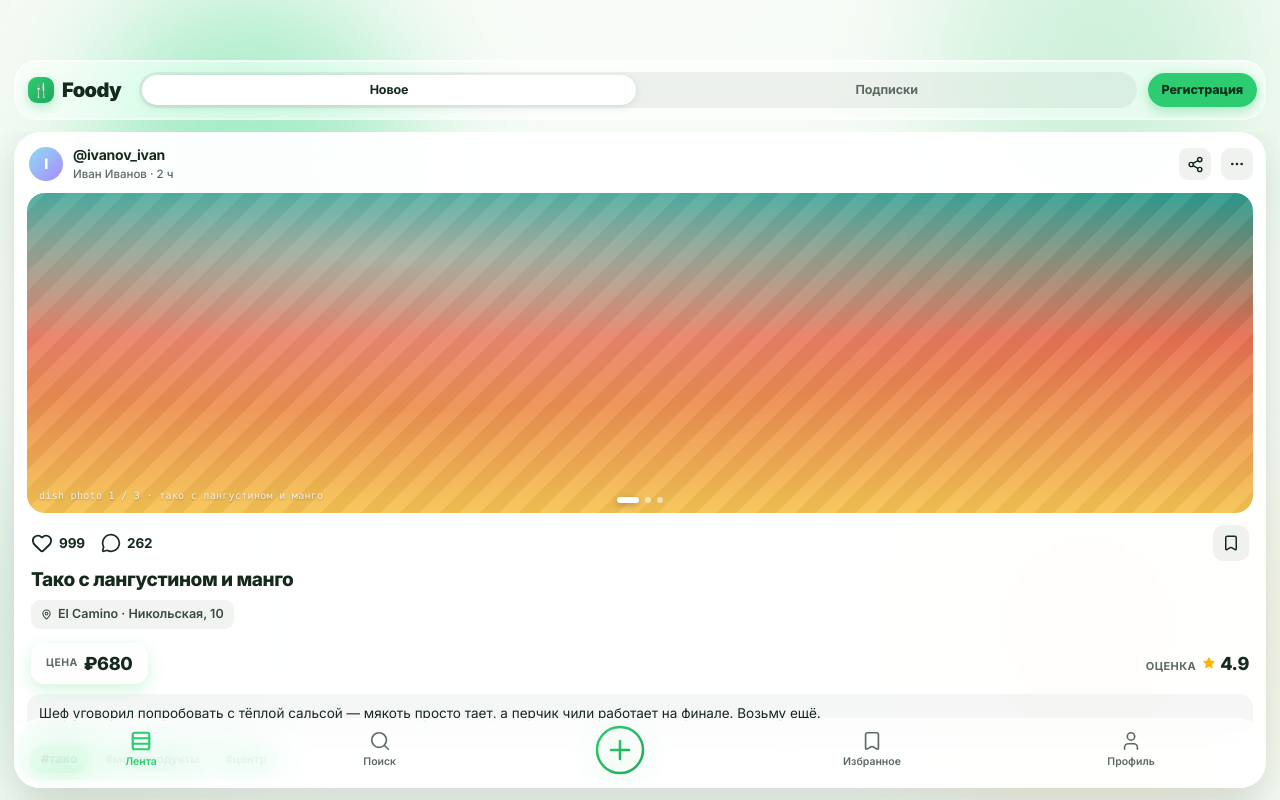
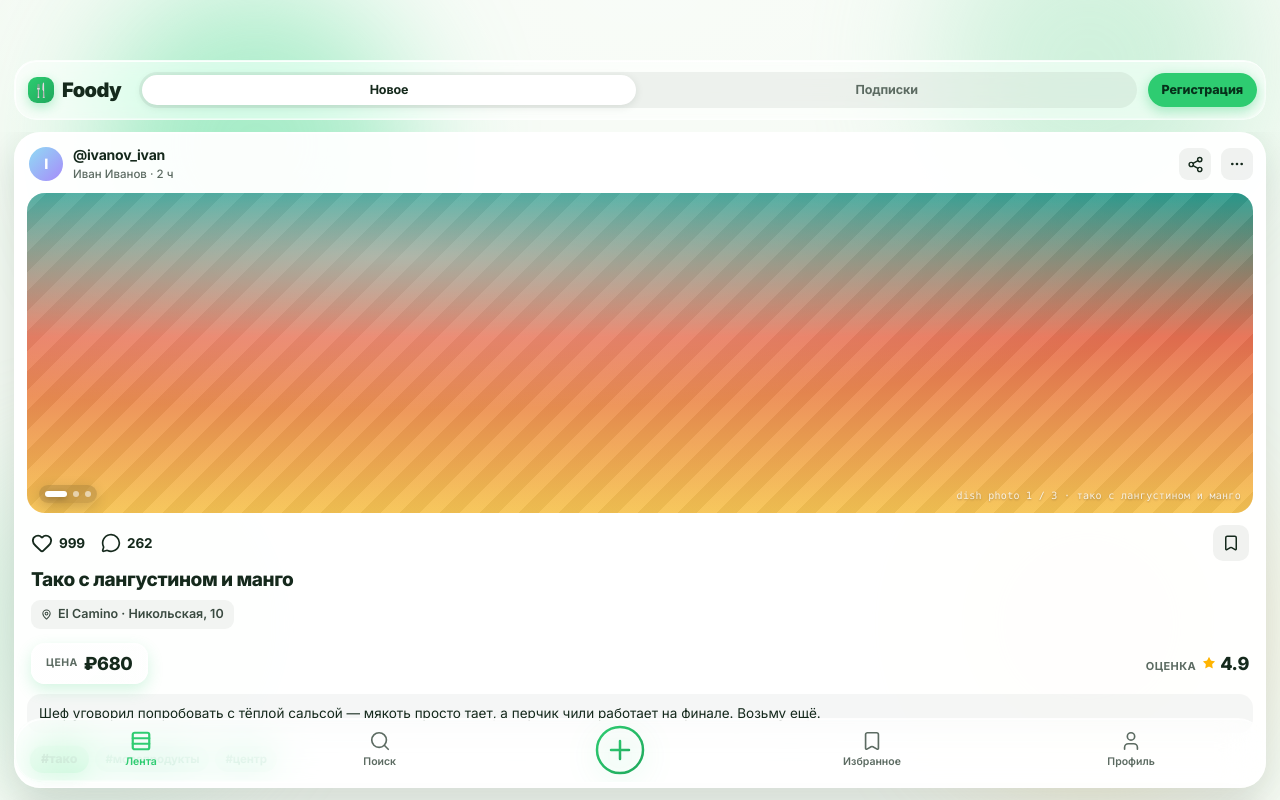
Before and after one commit to goldslugger762/foody-front, a Next.js app: page / in a window 1280 px wide. Built offline with nearby package versions, Linux system fonts and the light colour scheme.

Commit message:
изменена много чего в фото

```diff
--- a/components/feed/dish-photo.tsx
+++ b/components/feed/dish-photo.tsx
@@ -1,3 +1,5 @@
+import { cn } from "@/lib/utils";
+
 const PALETTES: ReadonlyArray<readonly [string, string, string]> = [
   ["#F6C453", "#E76F51", "#2A9D8F"],
   ["#FFB4A2", "#E5989B", "#6D597A"],
@@ -13,9 +15,15 @@ type DishPhotoProps = {
   seed: number;
   height?: number;
   label?: string;
+  labelClassName?: string;
 };
 
-export function DishPhoto({ seed, height = 360, label }: DishPhotoProps) {
+export function DishPhoto({
+  seed,
+  height = 360,
+  label,
+  labelClassName,
+}: DishPhotoProps) {
   const palette = PALETTES[seed % PALETTES.length];
   const angle = (seed * 47) % 360;
 
@@ -36,7 +44,12 @@ export function DishPhoto({ seed, height = 360, label }: DishPhotoProps) {
       />
       <div className="absolute inset-0 bg-[radial-gradient(120%_80%_at_30%_20%,rgba(255,255,255,0.35),transparent_60%)]" />
       {label && (
-        <div className="absolute bottom-2.5 left-3 font-mono text-[10px] tracking-[0.3px] text-white/85 [text-shadow:0_1px_2px_rgba(0,0,0,0.25)]">
+        <div
+          className={cn(
+            "absolute bottom-2.5 left-3 font-mono text-[10px] tracking-[0.3px] text-white/85 [text-shadow:0_1px_2px_rgba(0,0,0,0.25)]",
+            labelClassName
+          )}
+        >
           {label}
         </div>
       )}
--- a/components/feed/post-card.tsx
+++ b/components/feed/post-card.tsx
@@ -9,7 +9,13 @@ import {
   Share2,
   Star,
 } from "lucide-react";
-import { motion, useReducedMotion } from "motion/react";
+import {
+  AnimatePresence,
+  motion,
+  type PanInfo,
+  type Variants,
+  useReducedMotion,
+} from "motion/react";
 import { useState } from "react";
 
 import { DishPhoto } from "@/components/feed/dish-photo";
@@ -23,10 +29,29 @@ type PostCardProps = {
   density: Density;
 };
 
+const PHOTO_SLIDE_VARIANTS: Variants = {
+  enter: (direction: number) => ({
+    x: direction > 0 ? "100%" : "-100%",
+    opacity: 0.9,
+    scale: 0.995,
+  }),
+  center: {
+    x: 0,
+    opacity: 1,
+    scale: 1,
+  },
+  exit: (direction: number) => ({
+    x: direction > 0 ? "-100%" : "100%",
+    opacity: 0.9,
+    scale: 0.995,
+  }),
+};
+
 export function PostCard({ post, brand, density }: PostCardProps) {
   const [liked, setLiked] = useState(false);
   const [saved, setSaved] = useState(false);
   const [photoIdx, setPhotoIdx] = useState(0);
+  const [photoDirection, setPhotoDirection] = useState(1);
   const [sharePulse, setSharePulse] = useState(0);
   const [morePulse, setMorePulse] = useState(0);
   const [likePulse, setLikePulse] = useState(0);
@@ -38,6 +63,8 @@ export function PostCard({ post, brand, density }: PostCardProps) {
   const photoHeight = density === "cozy" ? 360 : 320;
   const [mainTag, ...restTags] = post.tags;
   const likeCount = post.likes + (liked ? 1 : 0);
+  const hasPhotoSlider = post.photos > 1;
+  const lastPhotoIdx = post.photos - 1;
 
   function handleLikeClick() {
     const nextLiked = !liked;
@@ -72,6 +99,43 @@ export function PostCard({ post, brand, density }: PostCardProps) {
       ...pulses,
       [tag]: (pulses[tag] ?? 0) + 1,
     }));
+  }
+
+  function goToPhoto(index: number) {
+    const nextPhotoIdx = Math.min(Math.max(index, 0), lastPhotoIdx);
+
+    if (nextPhotoIdx === photoIdx) {
+      return;
+    }
+
+    setPhotoDirection(nextPhotoIdx > photoIdx ? 1 : -1);
+    setPhotoIdx(nextPhotoIdx);
+  }
+
+  function goToPreviousPhoto() {
+    goToPhoto(photoIdx - 1);
+  }
+
+  function goToNextPhoto() {
+    goToPhoto(photoIdx + 1);
+  }
+
+  function handlePhotoDragEnd(
+    _event: MouseEvent | TouchEvent | PointerEvent,
+    info: PanInfo
+  ) {
+    if (!hasPhotoSlider) {
+      return;
+    }
+
+    const swipeOffset = info.offset.x;
+    const swipeVelocity = info.velocity.x;
+
+    if (swipeOffset < -72 || swipeVelocity < -420) {
+      goToNextPhoto();
+    } else if (swipeOffset > 72 || swipeVelocity > 420) {
+      goToPreviousPhoto();
+    }
   }
 
   return (
@@ -139,13 +203,44 @@ export function PostCard({ post, brand, density }: PostCardProps) {
         </div>
 
         <div className="relative mx-3 overflow-hidden rounded-[18px]">
-          <DishPhoto
-            seed={post.seed + photoIdx}
-            height={photoHeight}
-            label={`dish photo ${photoIdx + 1} / ${post.photos} · ${post.dish.toLowerCase()}`}
-          />
-          {post.photos > 1 && (
-            <div className="absolute right-0 bottom-2.5 left-0 flex justify-center gap-1.5">
+          <motion.div
+            drag={hasPhotoSlider ? "x" : false}
+            dragConstraints={{ left: 0, right: 0 }}
+            dragElastic={0.18}
+            dragMomentum={false}
+            onDragEnd={handlePhotoDragEnd}
+            className={cn(
+              "relative select-none overflow-hidden",
+              hasPhotoSlider && "cursor-grab active:cursor-grabbing [touch-action:pan-y]"
+            )}
+            style={{ height: photoHeight }}
+          >
+            <AnimatePresence initial={false} custom={photoDirection}>
+              <motion.div
+                key={photoIdx}
+                custom={photoDirection}
+                variants={PHOTO_SLIDE_VARIANTS}
+                initial={shouldReduceMotion ? false : "enter"}
+                animate="center"
+                exit={shouldReduceMotion ? undefined : "exit"}
+                transition={{ duration: 0.34, ease: [0.22, 1, 0.36, 1] }}
+                className="absolute inset-0"
+              >
+                <DishPhoto
+                  seed={post.seed + photoIdx}
+                  height={photoHeight}
+                  label={`dish photo ${photoIdx + 1} / ${post.photos} · ${post.dish.toLowerCase()}`}
+                  labelClassName={
+                    hasPhotoSlider
+                      ? "right-3 left-auto max-w-[calc(100%-6.75rem)] overflow-hidden text-right text-ellipsis whitespace-nowrap"
+                      : undefined
+                  }
+                />
+              </motion.div>
+            </AnimatePresence>
+          </motion.div>
+          {hasPhotoSlider && (
+            <div className="absolute bottom-2.5 left-3 flex justify-start gap-1.5 rounded-full bg-black/15 p-1.5 shadow-[0_4px_14px_rgba(0,0,0,0.16)] backdrop-blur-[10px]">
               {Array.from({ length: post.photos }).map((_, i) => {
                 const isActive = i === photoIdx;
                 return (
@@ -154,7 +249,7 @@ export function PostCard({ post, brand, density }: PostCardProps) {
                     type="button"
                     aria-label={`Фото ${i + 1}`}
                     aria-current={isActive}
-                    onClick={() => setPhotoIdx(i)}
+                    onClick={() => goToPhoto(i)}
                     className={cn(
                       "h-1.5 cursor-pointer rounded-full border-0 p-0 transition-[width] duration-200",
                       isActive
```
